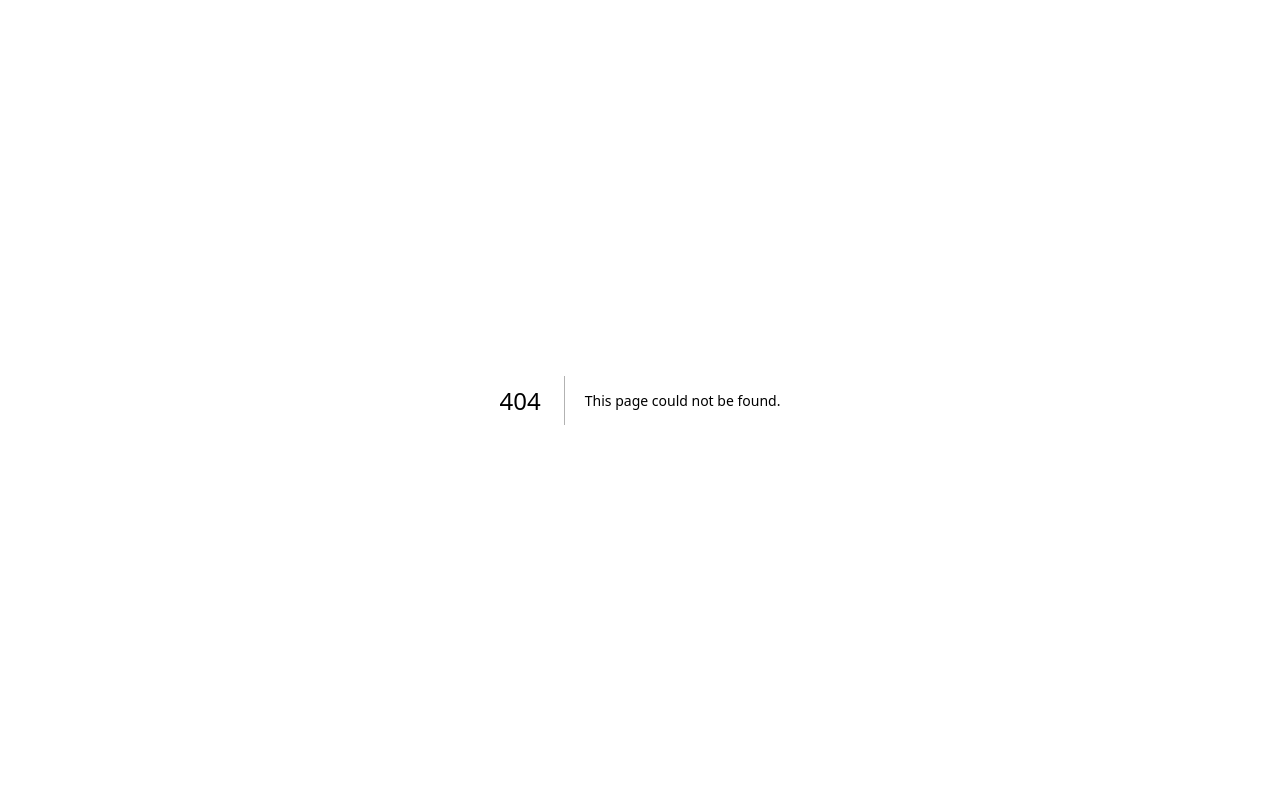
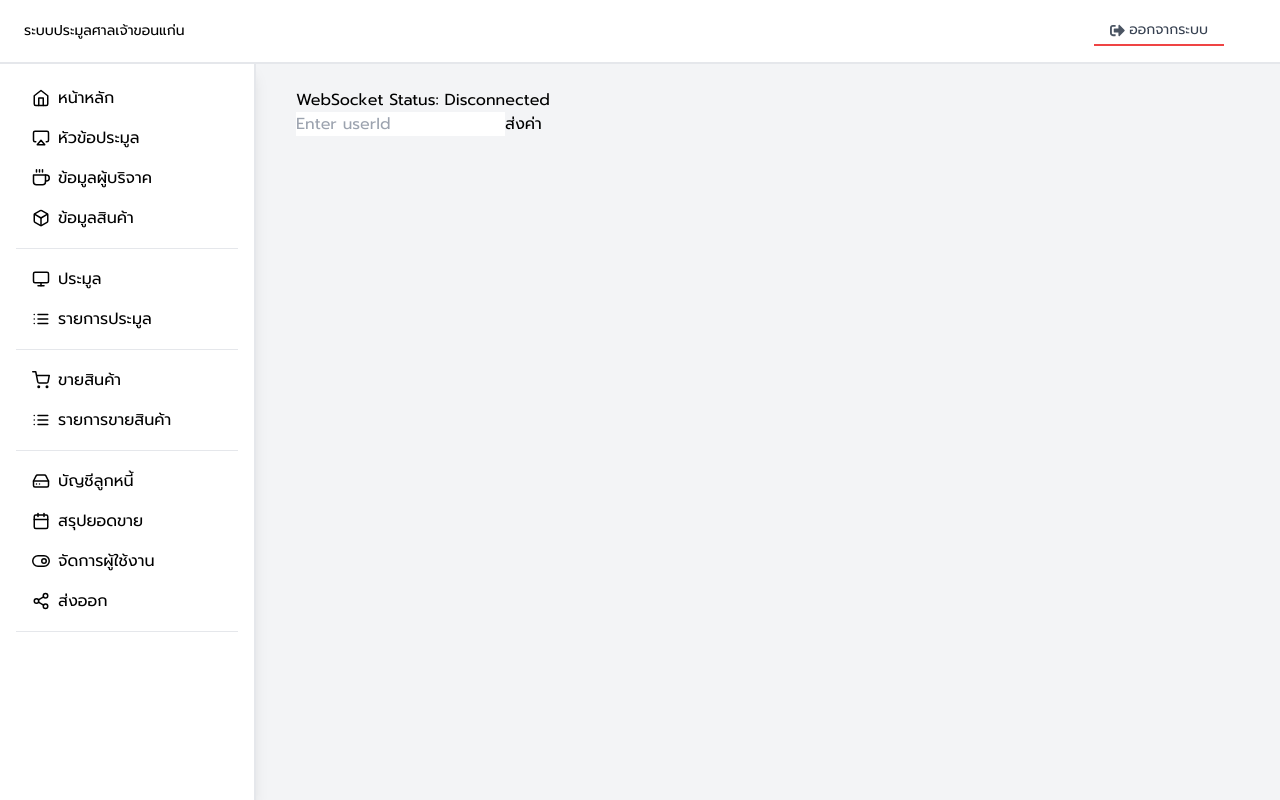
Before and after one commit to devsriwararak/demo-auction-khonkaen, a Next.js app: page /admin/auction/WebSocketTest in a window 1280 px wide. Before the commit this address had no page. Built offline with nearby package versions, Linux system fonts and the light colour scheme; a web font is replaced by a local one.

Commit message:
25-12-2567-v-1

```diff
--- /dev/null
+++ b/src/app/admin/auction/WebSocketTest/page.tsx
@@ -0,0 +1,75 @@
+'use client'
+import { useEffect, useState } from "react";
+
+interface Message {
+  id: string;
+  username: string;
+  status: string;
+}
+
+const WebSocketComponent = () => {
+  const [messages, setMessages] = useState<Message[]>([]);
+  const [status, setStatus] = useState("Disconnected");
+  const [userId, setUserId] = useState(0);
+
+  const handleSendSocket = ()=> {
+       // สร้างการเชื่อมต่อ WebSocket
+       const ws = new WebSocket(`ws://192.168.1.96:8080/ws/user/${userId}`);
+
+       // เมื่อเชื่อมต่อสำเร็จ
+       ws.onopen = () => {
+         setStatus("Connected");
+         console.log("WebSocket connected");
+       };
+
+       // เมื่อมีข้อความเข้ามา
+       ws.onmessage = (event) => {
+         const data: Message = JSON.parse(event.data); // แปลงข้อมูลที่ได้รับ
+         console.log(data);
+
+        //  setMessages((prevMessages) => [...prevMessages, data]);
+        setMessages([data])
+       };
+
+       // เมื่อการเชื่อมต่อถูกปิด
+       ws.onclose = () => {
+         setStatus("Disconnected");
+         console.log("WebSocket disconnected");
+       };
+
+       // เมื่อเกิดข้อผิดพลาด
+       ws.onerror = (error) => {
+         console.error("WebSocket error", error);
+       };
+
+       // ปิด WebSocket เมื่อ component ถูก unmount
+       return () => {
+         ws.close();
+       };
+  }
+
+  useEffect(() => {
+
+  }, [userId]);
+
+  return (
+    <div>
+      <h1>WebSocket Status: {status}</h1>
+      <input
+        type="text"
+        placeholder="Enter userId"
+        onChange={(e) => setUserId(Number(e.target.value))}
+      />
+      <button onClick={handleSendSocket} >ส่งค่า</button>
+      <ul>
+        {messages.map((msg, index) => (
+          <li key={index}>
+            ID: {msg.id}, Username: {msg.username}, Status: {msg.status}
+          </li>
+        ))}
+      </ul>
+    </div>
+  );
+};
+
+export default WebSocketComponent;
--- a/src/app/admin/auction/page.tsx
+++ b/src/app/admin/auction/page.tsx
@@ -15,6 +15,7 @@ import { TbWorldCancel } from "react-icons/tb";
 const page = () => {
   return (
     <div className="flex flex-col lg:flex-row gap-8">
+      <a href="/admin/auction/WebSocketTest">xxx</a>
       {/* LEFT SECTION */}
       <div className="w-full lg:w-4/6">
         <div className="bg-white shadow-md rounded-md px-5 py-4">
```
